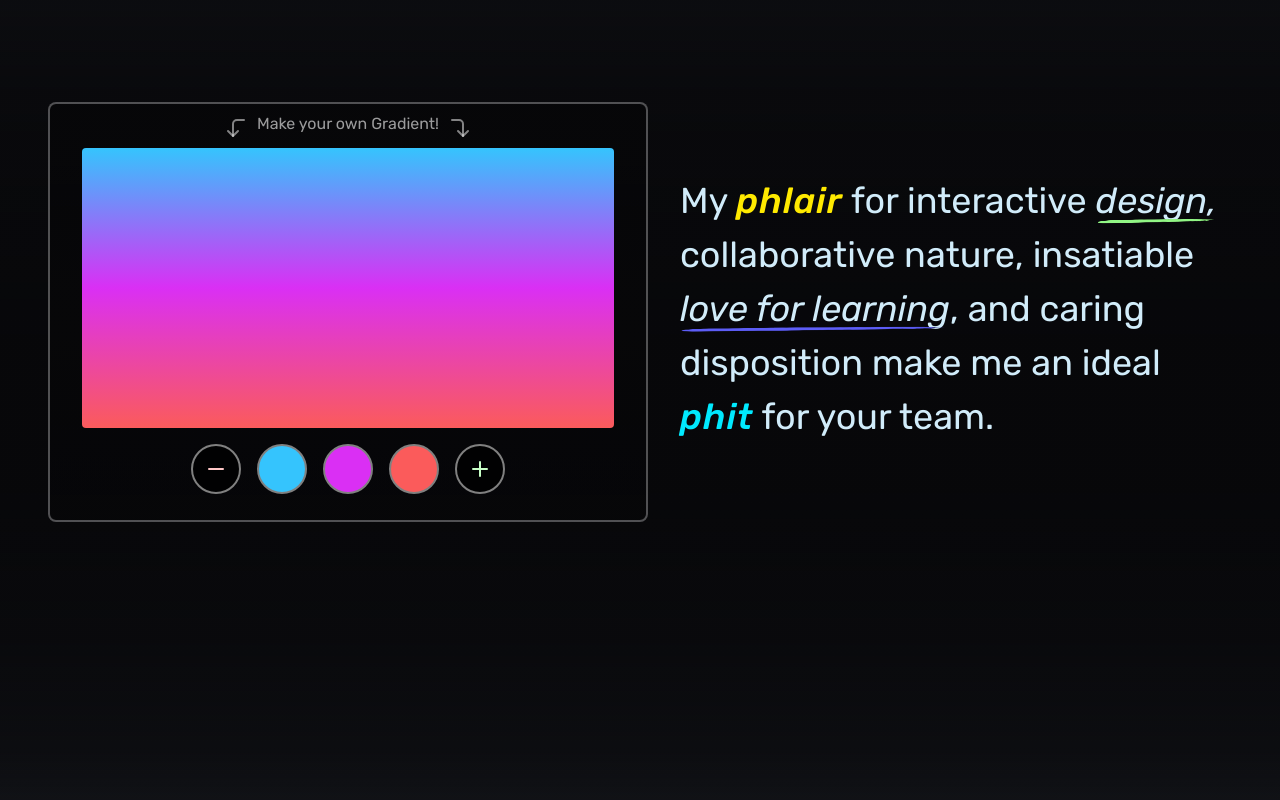
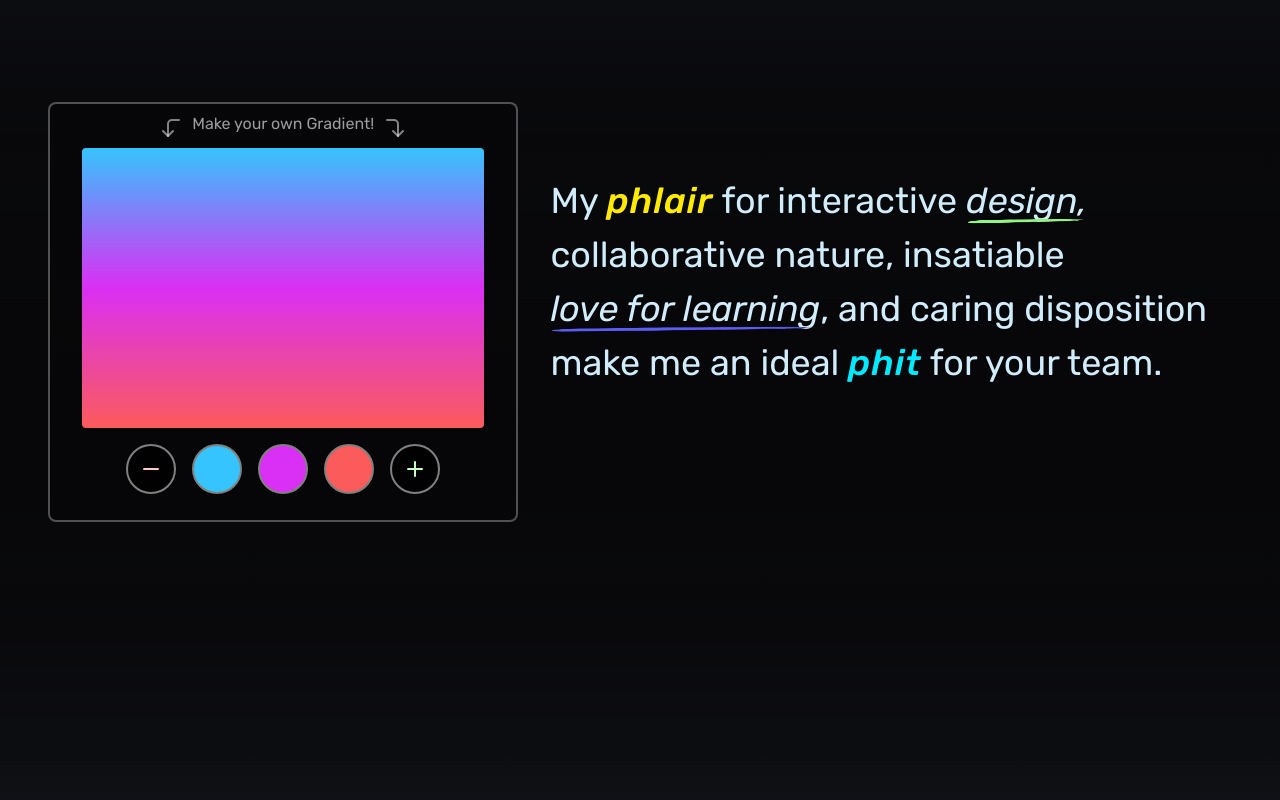
Before and after one commit to philNelson-jpn/phil-nelson-portfolio, a React (Vite) app: page / in a window 1280 px wide. Shown: the part 3934-4734 px from the top of the page. Built offline with nearby package versions, Linux system fonts and the light colour scheme; a web font is replaced by a local one.

Commit message:
gradient overflow fix

```diff
--- a/src/components/GradientGenerator.jsx
+++ b/src/components/GradientGenerator.jsx
@@ -314,13 +314,10 @@ const RemoveColorButton = styled(motion.button)`
 `
 
 const GradientPreview = styled.div`
-	aspect-ratio: 2 / 1;
+	/* aspect-ratio: 2 / 1; */
+	width: 100%;
 	height: 280px;
 	border-radius: 4px;
-
-	@media (max-width: 550px) {
-		height: 275px;
-	}
 `
 
 const Colors = styled.div`
@@ -334,8 +331,8 @@ const Colors = styled.div`
 		height: 50px;
 
 		@media (max-width: 550px) {
-		height: 25px;
-	}
+			height: 25px;
+		}
 	}
 `
 
```
